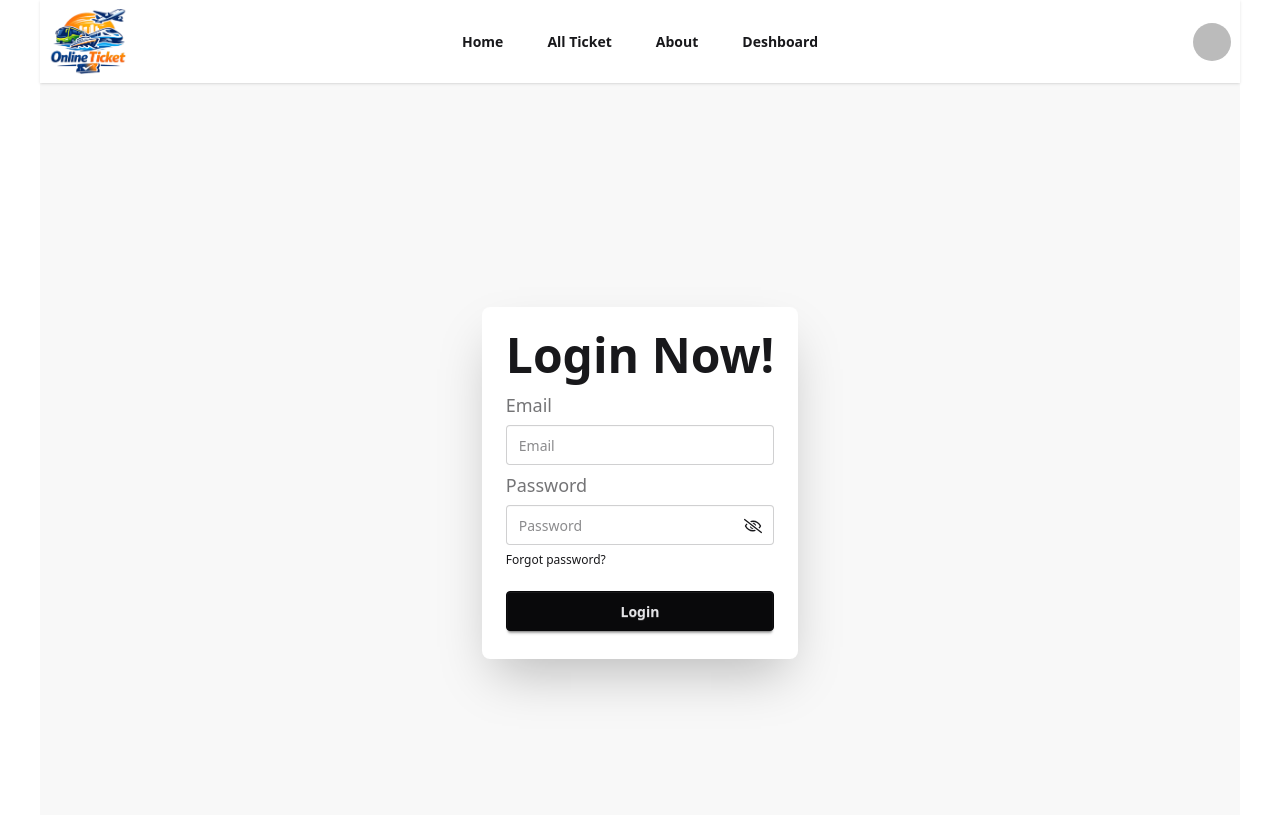
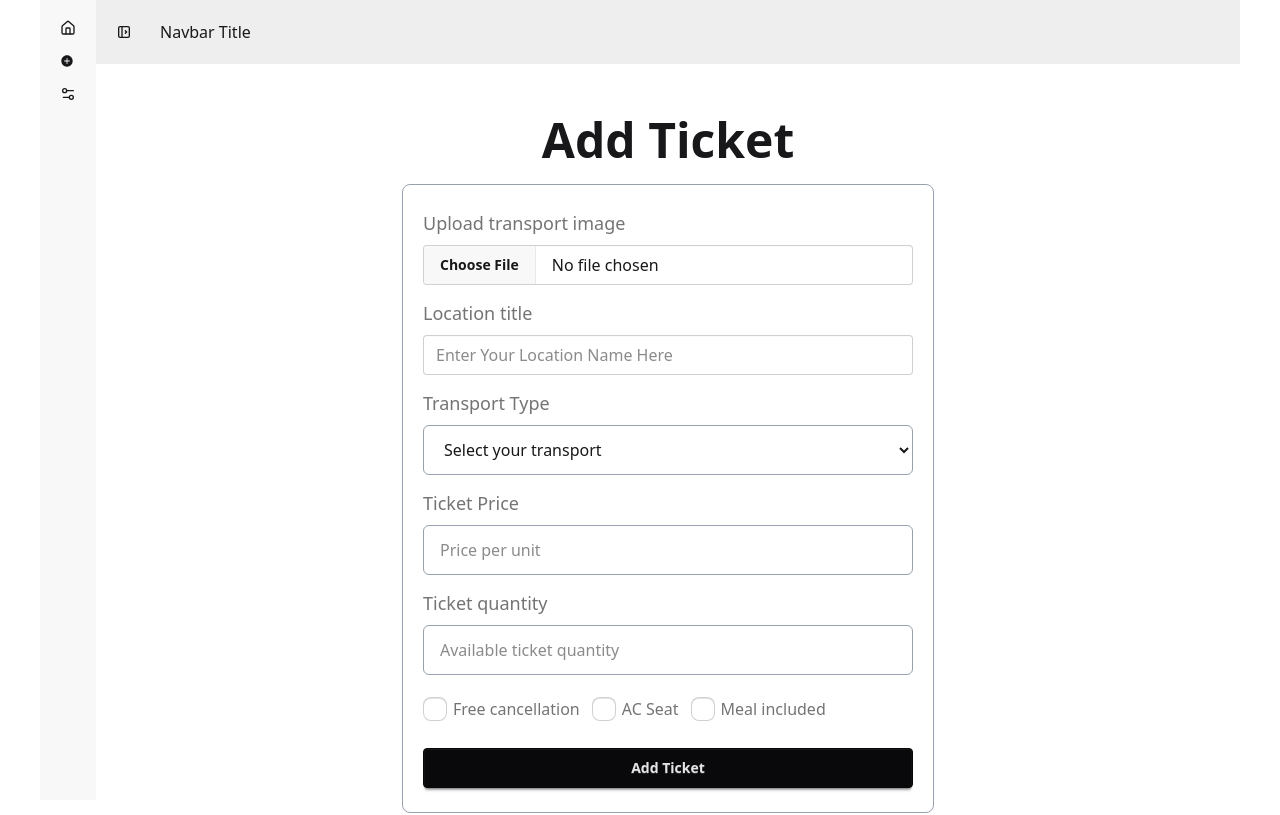
Before and after one commit to salauddinkamran/ticket-booking-client, a React (Vite) app: page /dashboard/addTicket in a window 1280 px wide. Before the commit this address led to /login. Shown: the top 815 px of the page. Built offline with nearby package versions, Linux system fonts and the light colour scheme; no server answers; sample sign-in values are in the browser's storage.

Commit message:
some update in add ticket form or profile component

```diff
--- a/src/Pages/Dashboard/Vendor/addTicket.jsx
+++ b/src/Pages/Dashboard/Vendor/addTicket.jsx
@@ -1,8 +1,11 @@
 import React from "react";
 import Container from "../../Shared/Container";
 import { useForm } from "react-hook-form";
+import { imageUpload } from "../../../utils";
+import useAuth from "../../../hooks/useAuth";
 
 const AddTicket = () => {
+  const { user } = useAuth();
   const {
     register,
     handleSubmit,
@@ -10,7 +13,23 @@ const AddTicket = () => {
     formState: { errors },
   } = useForm();
   const onSubmit = async (data) => {
-    console.log(data);
+    const { image, title, transport, price, quantity, perks } = data;
+    const imageFile = image[0];
+    const imageURL = await imageUpload(imageFile);
+    const ticketData = {
+      image: imageURL,
+      title,
+      transport,
+      price: Number(price),
+      quantity: Number(quantity),
+      perks,
+      seller: {
+        image: user?.photoURL,
+        name: user?.displayName,
+        email: user?.email,
+      },
+    };
+    console.table(ticketData);
   };
   const items = ["Free cancellation", "AC Seat", "Meal included"];
   return (
@@ -23,7 +42,7 @@ const AddTicket = () => {
             onSubmit={handleSubmit(onSubmit)}
           >
             <fieldset className="fieldset">
-              <div>
+              <div className="mb-2">
                 <label className="label text-lg mb-2">
                   Upload transport image
                 </label>
@@ -34,10 +53,12 @@ const AddTicket = () => {
                   {...register("image", { required: "Image is requaired" })}
                 />
                 {errors.image && (
-                  <p className="text-red-400 text-xs">{errors.image.message}</p>
+                  <p className="text-red-400 text-xs mt-2">
+                    {errors.image.message}
+                  </p>
                 )}
               </div>
-              <div>
+              <div className="mb-2">
                 <label className="label text-lg mb-2">Location title</label>
                 <input
                   type="text"
@@ -53,12 +74,12 @@ const AddTicket = () => {
                   })}
                 />
                 {errors.title && (
-                  <p className="text-red-400 text-xs mt-1">
+                  <p className="text-red-400 text-xs mt-2">
                     {errors.title.message}
                   </p>
                 )}
               </div>
-              <div>
+              <div className="mb-2">
                 <label className="label text-lg mb-2">Transport Type</label>
                 <select
                   required
@@ -74,12 +95,12 @@ const AddTicket = () => {
                   <option value="Launch">Launch</option>
                 </select>
                 {errors.transport && (
-                  <p className="text-red-400 text-xs">
+                  <p className="text-red-400 text-xs mt-2">
                     {errors.transport.message}
                   </p>
                 )}
               </div>
-              <div>
+              <div className="mb-2">
                 <label className="label text-lg mb-2">Ticket Price</label>
                 <input
                   type="number"
@@ -92,10 +113,12 @@ const AddTicket = () => {
                   })}
                 />
                 {errors.price && (
-                  <p className="text-red-400 text-xs">{errors.price.message}</p>
+                  <p className="text-red-400 text-xs mt-2">
+                    {errors.price.message}
+                  </p>
                 )}
               </div>
-              <div>
+              <div className="mb-2">
                 <label className="label text-lg mb-2">Ticket quantity</label>
                 <input
                   type="number"
@@ -108,12 +131,12 @@ const AddTicket = () => {
                   })}
                 />
                 {errors.quantity && (
-                  <p className="text-red-400 text-xs">
+                  <p className="text-red-400 text-xs mt-2">
                     {errors.quantity.message}
                   </p>
                 )}
               </div>
-              <div className="flex gap-4 mt-3">
+              <div className="mt-2">
                 {/* <label className="label text-lg mb-2">Perks</label>
                 <select
                   className="w-full px-4 py-3 border border-gray-400 rounded-md text-base"
@@ -125,24 +148,23 @@ const AddTicket = () => {
                   <option value="AC_Seat">AC Seat</option>
                   <option value="Meal_included">Meal included</option>
                 </select> */}
-                {/* <label className="label text-base">
-                  <input type="checkbox"  className="checkbox" />
-                  Free cancellation
-                </label>
-                <label className="label text-base">
-                  <input type="checkbox"  className="checkbox" />
-                  AC Seat
-                </label>
-                <label className="label text-base">
-                  <input type="checkbox"  className="checkbox" />
-                  Meal included
-                </label> */}
-                <label className="label text-base">
-                  <input type="checkbox" className="checkbox" />
-                  Meal included
-                </label>
+                {items.map((item, index) => (
+                  <label key={index} className="label text-base mr-3">
+                    <input
+                      type="checkbox"
+                      className="checkbox"
+                      {...register("perks", {
+                        required: "Select at least one perk",
+                      })}
+                    />
+                    <span>{item}</span>
+                  </label>
+                ))}
+
                 {errors.perks && (
-                  <p className="text-red-400 text-xs">{errors.perks.message}</p>
+                  <p className="text-red-400 text-xs mt-2">
+                    {errors.perks.message}
+                  </p>
                 )}
               </div>
               <button className="btn btn-neutral mt-4">Add Ticket</button>
--- a/src/Pages/Profile/Profile.jsx
+++ b/src/Pages/Profile/Profile.jsx
@@ -4,9 +4,10 @@ import useAuth from "../../hooks/useAuth";
 import toast from "react-hot-toast";
 import { auth } from "../../firebase/firebase.init";
 import { useLocation, useNavigate } from "react-router";
+import Loading from "../../Components/Loading/Loading";
 
 const Profile = () => {
-  const { user, signOutUser } = useAuth();
+  const { user, signOutUser, loading } = useAuth();
   const navigate = useNavigate();
   const location = useLocation();
   const handleLogout = () => {
@@ -21,15 +22,20 @@ const Profile = () => {
   };
   return (
     <Container>
+      {loading ? (
+        <Loading></Loading>
+      ) : (
         <div className="flex flex-col justify-center items-center py-20">
           <div className="w-40 rounded-full border-2 border-[#95afc0]">
-          <img src={user.photoURL} className="rounded-full" alt="" />
+            <img src={user?.photoURL} className="rounded-full" alt="" />
           </div>
-        <h3 className="text-xl font-medium">Name: {user.displayName}</h3>
+          <h3 className="text-xl font-medium">Name: {user?.displayName}</h3>
+          <p className="text-base text-gray-600">Email: {user?.email}</p>
           <button onClick={handleLogout} className="btn btn-primary mt-3">
             Logout
           </button>
         </div>
+      )}
     </Container>
   );
 };
--- a/src/Router/Router.jsx
+++ b/src/Router/Router.jsx
@@ -8,7 +8,7 @@ import Profile from "../Pages/Profile/Profile";
 import Error from "../Components/Error/Error";
 import DashboardLayout from "../layouts/DashboardLayout";
 import PrivetRoute from "./PrivetRoute";
-import AddTicket from "../Pages/Dashboard/Vendor/addTicket";
+import AddTicket from "../Pages/Dashboard/Vendor/AddTicket";
 
 export const Router = createBrowserRouter([
   {
--- a/src/layouts/DashboardLayout.jsx
+++ b/src/layouts/DashboardLayout.jsx
@@ -74,7 +74,7 @@ const DashboardLayout = () => {
               </li>
               <li>
                 <Link
-                  to="/dashboard/addTicket"
+                  to="/dashboard/AddTicket"
                   className="is-drawer-close:tooltip is-drawer-close:tooltip-right"
                   data-tip="Add Ticket"
                 >
--- a/src/providers/AuthProvider.jsx
+++ b/src/providers/AuthProvider.jsx
@@ -14,7 +14,7 @@ import { auth } from "../firebase/firebase.init";
 const googleProvider = new GoogleAuthProvider();
 const AuthProvider = ({ children }) => {
   const [user, setUser] = useState(null);
-  const [loading, setLoading] = useState(false);
+  const [loading, setLoading] = useState(true);
   const registerUser = (email, password) => {
     setLoading(true);
     return createUserWithEmailAndPassword(auth, email, password);
@@ -32,14 +32,14 @@ const AuthProvider = ({ children }) => {
     return signOut(auth);
   };
   const updateUserProfile = (profile) => {
-    return updateProfile(ausuth.currentUser, profile);
+    return updateProfile(auth.currentUser, profile);
   };
 
   useEffect(() => {
     const unSubscribe = onAuthStateChanged(auth, (currentUser) => {
       setUser(currentUser);
       // setLoading(currentUser);
-      setLoading(false)
+      setLoading(false);
     });
     return () => {
       unSubscribe();
```
Lines whose indentation alone changed are shown as unchanged.
